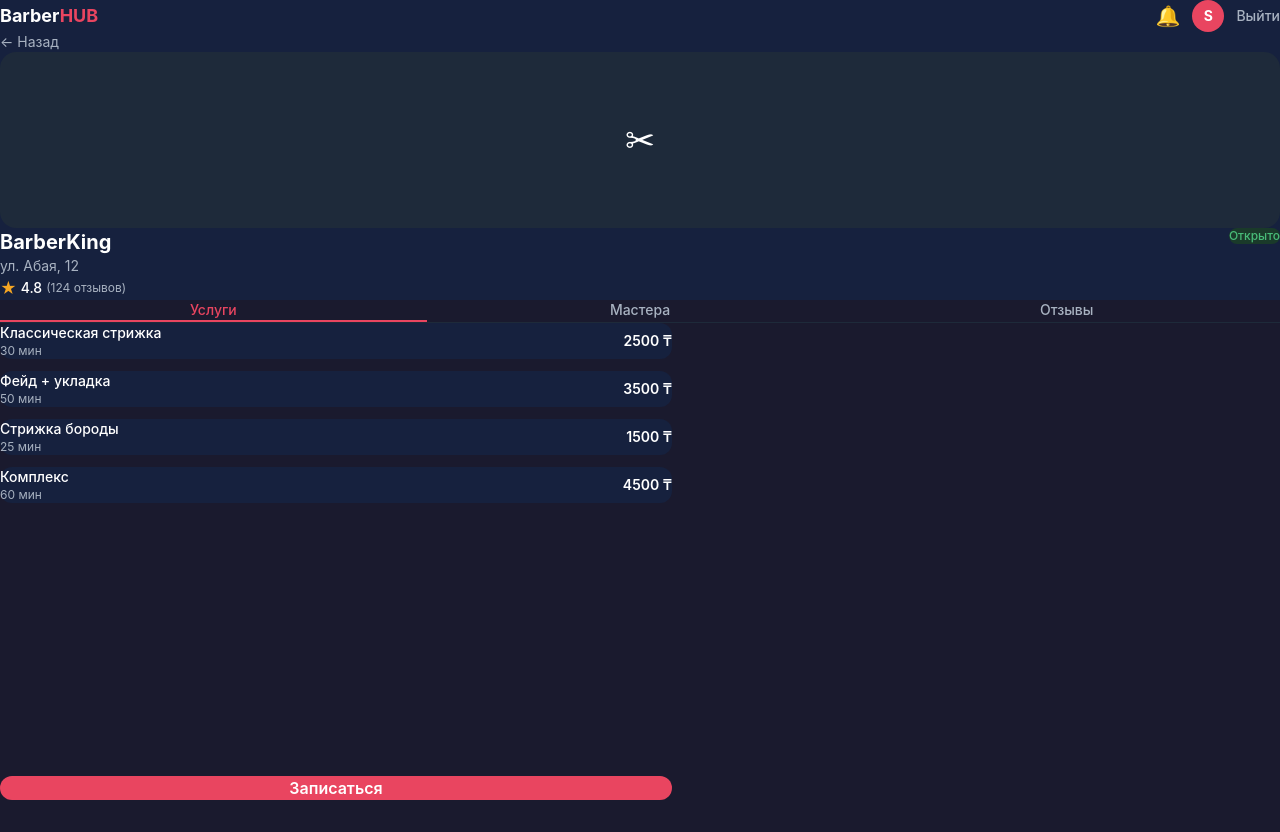
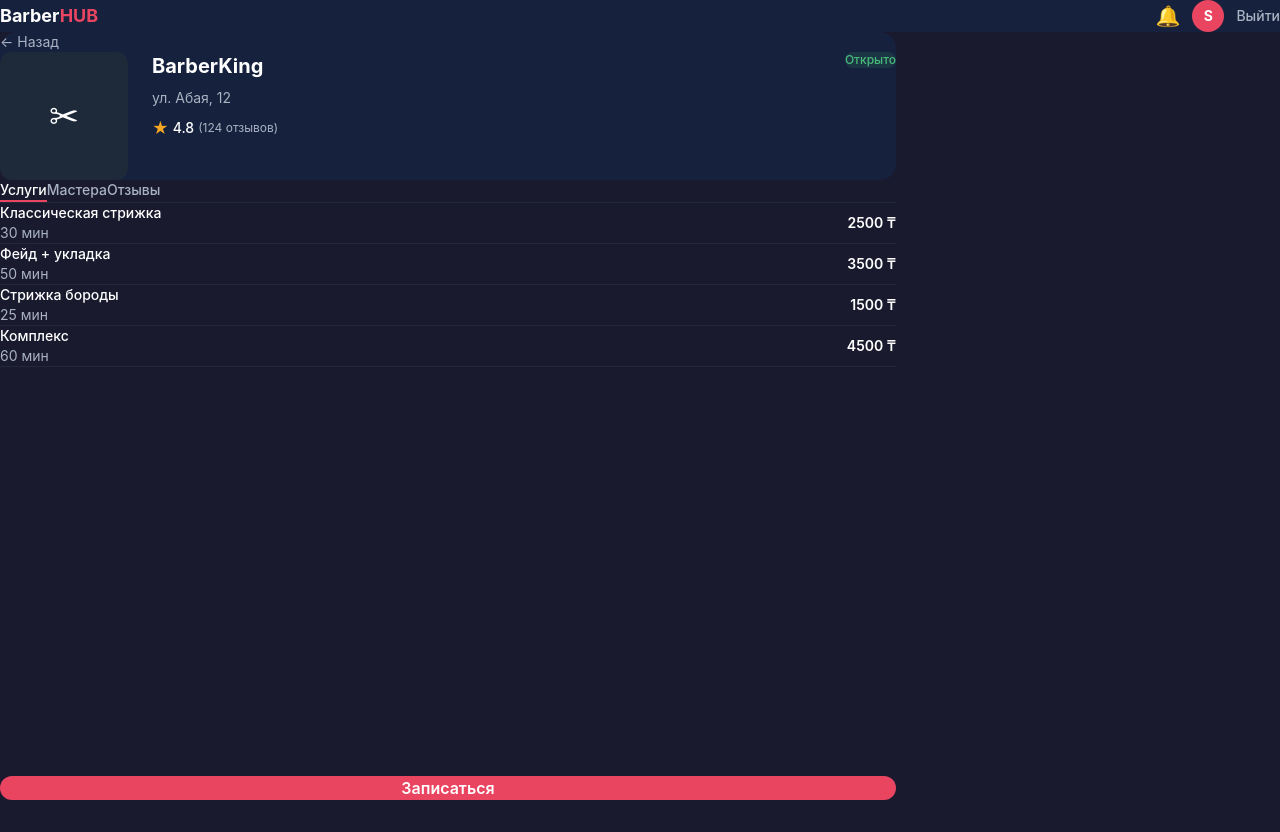
Before and after one commit to kaldybekoff/BarberShopHub_Frontend, a React (Vite) app: page /shops/1 in a window 1280 px wide. Built offline with nearby package versions, Linux system fonts and the light colour scheme; sample sign-in values are in the browser's storage.

Commit message:
polish search and shop details pages

```diff
--- a/src/components/shop/ReviewCard.jsx
+++ b/src/components/shop/ReviewCard.jsx
@@ -3,8 +3,8 @@ import colors from "../../styles/colors";
 function ReviewCard({ review }) {
   return (
     <div
-      className="px-4 py-3 rounded-xl flex flex-col gap-1"
-      style={{ backgroundColor: colors.dark }}>
+      className="p-4 rounded-xl flex flex-col gap-1 mb-3"
+      style={{ backgroundColor: colors.light }}>
       <div className="flex items-center justify-between">
         <span className="text-sm font-medium text-white">{review.author}</span>
         <span className="text-xs" style={{ color: colors.gray }}>{review.date}</span>
--- a/src/components/shop/ServiceItem.jsx
+++ b/src/components/shop/ServiceItem.jsx
@@ -3,11 +3,11 @@ import colors from "../../styles/colors";
 function ServiceItem({ service }) {
   return (
     <div
-      className="flex items-center justify-between px-4 py-3 rounded-xl"
-      style={{ backgroundColor: colors.dark }}>
+      className="flex items-center justify-between py-3"
+      style={{ borderBottom: "1px solid rgba(255,255,255,0.05)" }}>
       <div>
         <p className="text-white text-sm font-medium">{service.name}</p>
-        <p className="text-xs mt-0.5" style={{ color: colors.gray }}>{service.duration}</p>
+        <p className="text-sm mt-0.5" style={{ color: colors.gray }}>{service.duration}</p>
       </div>
       <span className="text-sm font-semibold text-white">{service.price} ₸</span>
     </div>
--- a/src/components/shop/ShopHeader.jsx
+++ b/src/components/shop/ShopHeader.jsx
@@ -5,44 +5,47 @@ function ShopHeader({ shop }) {
   const navigate = useNavigate();
 
   return (
-    <div className="px-4 pt-6 pb-4" style={{ backgroundColor: colors.dark }}>
+    <div className="rounded-2xl p-6" style={{ backgroundColor: colors.dark }}>
       <button
         onClick={() => navigate(-1)}
-        className="text-sm mb-4 flex items-center gap-1"
+        className="text-sm mb-5 flex items-center gap-1"
         style={{ color: colors.gray }}>
         ← Назад
       </button>
 
+      <div className="flex gap-6 items-start">
+        {/* фото */}
         {shop.image ? (
           <img
             src={shop.image}
             alt={shop.name}
-          className="w-full h-44 object-cover rounded-2xl mb-4"
+            className="w-32 h-32 object-cover rounded-xl shrink-0"
           />
         ) : (
           <div
-          className="w-full h-44 rounded-2xl flex items-center justify-center mb-4 text-4xl"
+            className="w-32 h-32 rounded-xl flex items-center justify-center text-4xl shrink-0"
             style={{ backgroundColor: colors.light }}>
             ✂
           </div>
         )}
 
-      <div className="flex items-start justify-between">
-        <div>
+        {/* инфо */}
+        <div className="flex flex-col gap-2 flex-1">
+          <div className="flex items-start justify-between gap-3">
             <h1 className="text-xl font-bold text-white">{shop.name}</h1>
-          <p className="text-sm mt-1" style={{ color: colors.gray }}>{shop.address}</p>
-        </div>
             <span
-          className="text-xs px-2 py-1 rounded-full font-medium mt-1"
+              className="text-xs px-2 py-0.5 rounded-full font-medium shrink-0"
               style={{
-            backgroundColor: shop.isOpen ? "#1a3a2a" : "#2a1a1a",
+                backgroundColor: shop.isOpen ? `${colors.success}20` : `${colors.accent}20`,
                 color: shop.isOpen ? colors.success : colors.accent,
               }}>
               {shop.isOpen ? "Открыто" : "Закрыто"}
             </span>
           </div>
 
-      <div className="flex items-center gap-1 mt-2">
+          <p className="text-sm" style={{ color: colors.gray }}>{shop.address}</p>
+
+          <div className="flex items-center gap-1">
             <span style={{ color: colors.gold }}>★</span>
             <span className="text-sm font-medium text-white">{shop.rating}</span>
             <span className="text-xs" style={{ color: colors.gray }}>
@@ -50,6 +53,8 @@ function ShopHeader({ shop }) {
             </span>
           </div>
         </div>
+      </div>
+    </div>
   );
 }
 
--- a/src/pages/user/SearchPage.jsx
+++ b/src/pages/user/SearchPage.jsx
@@ -43,42 +43,47 @@ function SearchPage() {
   });
 
   return (
-    <div className="min-h-screen px-4 py-6 max-w-2xl mx-auto"
+    <div className="min-h-screen max-w-6xl mx-auto px-6 py-8"
       style={{ backgroundColor: colors.primary }}>
 
-      <form onSubmit={handleSearch} className="flex gap-2 mb-4">
+      <form onSubmit={handleSearch} className="flex gap-2 mb-6 max-w-xl">
         <input
           type="text"
           value={searchQuery}
           onChange={(e) => setSearchQuery(e.target.value)}
           placeholder="Найти барбершоп..."
-          className="flex-1 px-4 py-3 rounded-xl text-white text-sm placeholder-gray-500 focus:outline-none"
-          style={{ backgroundColor: colors.light }}
+          className="flex-1 px-4 py-3 rounded-xl text-white text-sm focus:outline-none"
+          style={{
+            backgroundColor: colors.light,
+            border: "1px solid rgba(255,255,255,0.1)",
+          }}
         />
         <button
           type="submit"
-          className="px-4 py-3 rounded-xl text-sm font-medium text-white"
+          className="px-5 py-3 rounded-xl text-sm font-medium text-white hover:opacity-90 transition-opacity"
           style={{ backgroundColor: colors.accent }}>
           Найти
         </button>
       </form>
 
-      <div className="flex gap-2 overflow-x-auto pb-1 mb-5">
+      <div className="flex gap-0 border-b mb-6" style={{ borderColor: colors.light }}>
         {services.map((s) => (
           <button
             key={s.value}
             onClick={() => handleServiceClick(s.value)}
-            className="px-4 py-2 rounded-full text-sm font-medium whitespace-nowrap transition-colors"
+            className="px-5 py-2.5 text-sm font-medium whitespace-nowrap transition-colors"
             style={{
-              backgroundColor: activeService === s.value ? colors.accent : colors.light,
               color: activeService === s.value ? "#ffffff" : colors.gray,
+              borderBottom: activeService === s.value
+                ? `2px solid ${colors.accent}`
+                : "2px solid transparent",
             }}>
             {s.label}
           </button>
         ))}
       </div>
 
-      <p className="text-sm mb-4" style={{ color: colors.gray }}>
+      <p className="text-sm mb-5" style={{ color: colors.gray }}>
         Найдено: {filteredShops.length} барбершопов
       </p>
 
@@ -90,24 +95,24 @@ function SearchPage() {
           </p>
         </div>
       ) : (
-        <div className="flex flex-col gap-3">
+        <div className="grid grid-cols-1 sm:grid-cols-2 lg:grid-cols-3 gap-4">
           {filteredShops.map((shop) => (
             <div
               key={shop.id}
               className="rounded-2xl p-4 flex flex-col gap-2"
-              style={{ backgroundColor: colors.dark }}>
+              style={{ backgroundColor: colors.light }}>
 
-              <div className="flex items-start justify-between">
+              <div className="flex items-start justify-between gap-2">
                 <div>
                   <h3 className="font-semibold text-white text-base">{shop.name}</h3>
-                  <p className="text-xs mt-0.5" style={{ color: colors.gray }}>
+                  <p className="text-sm mt-0.5" style={{ color: colors.gray }}>
                     {shop.address} · {shop.distance}
                   </p>
                 </div>
                 <span
-                  className="text-xs px-2 py-1 rounded-full font-medium"
+                  className="text-xs px-2 py-0.5 rounded-full font-medium shrink-0"
                   style={{
-                    backgroundColor: shop.isOpen ? "#1a3a2a" : "#2a1a1a",
+                    backgroundColor: shop.isOpen ? `${colors.success}20` : `${colors.accent}20`,
                     color: shop.isOpen ? colors.success : colors.accent,
                   }}>
                   {shop.isOpen ? "Открыто" : "Закрыто"}
@@ -122,7 +127,7 @@ function SearchPage() {
                     ({shop.reviewCount})
                   </span>
                 </div>
-                <span className="text-sm" style={{ color: colors.gray }}>
+                <span className="text-sm text-white">
                   от {shop.priceFrom} ₸
                 </span>
               </div>
--- a/src/pages/user/ShopDetailsPage.jsx
+++ b/src/pages/user/ShopDetailsPage.jsx
@@ -41,18 +41,20 @@ function ShopDetailsPage() {
   return (
     <div className="min-h-screen pb-28" style={{ backgroundColor: colors.primary }}>
 
+      <div className="max-w-4xl mx-auto px-6 py-8">
+
         {/* шапка */}
         <ShopHeader shop={shop} />
 
         {/* табы */}
-      <div className="flex border-b px-4" style={{ borderColor: colors.light }}>
+        <div className="flex border-b mt-6" style={{ borderColor: colors.light }}>
           {tabs.map((tab) => (
             <button
               key={tab.key}
               onClick={() => handleTabClick(tab.key)}
-            className="flex-1 py-3 text-sm font-medium transition-colors"
+              className="px-5 py-3 text-sm font-medium transition-colors"
               style={{
-              color: activeTab === tab.key ? colors.accent : colors.gray,
+                color: activeTab === tab.key ? "#ffffff" : colors.gray,
                 borderBottom: activeTab === tab.key ? `2px solid ${colors.accent}` : "2px solid transparent",
               }}>
               {tab.label}
@@ -61,10 +63,10 @@ function ShopDetailsPage() {
         </div>
 
         {/* контент табов */}
-      <div className="px-4 py-4 max-w-2xl mx-auto">
+        <div className="py-6">
 
           {activeTab === "services" && (
-          <div className="flex flex-col gap-3">
+            <div>
               {shop.services.map((service) => (
                 <ServiceItem key={service.id} service={service} />
               ))}
@@ -78,7 +80,7 @@ function ShopDetailsPage() {
                 return (
                   <div key={master.id}
                     className="flex items-center gap-3 px-4 py-3 rounded-xl"
-                  style={{ backgroundColor: colors.dark }}>
+                    style={{ backgroundColor: colors.light }}>
                     <div className="w-10 h-10 rounded-full flex items-center justify-center text-sm font-bold text-white shrink-0"
                       style={{ backgroundColor: colors.accent }}>
                       {initials}
@@ -97,7 +99,7 @@ function ShopDetailsPage() {
           )}
 
           {activeTab === "reviews" && (
-          <div className="flex flex-col gap-3">
+            <div>
               {shop.reviews.map((review) => (
                 <ReviewCard key={review.id} review={review} />
               ))}
@@ -106,12 +108,14 @@ function ShopDetailsPage() {
 
         </div>
 
+      </div>
+
       {/* фиксированная кнопка записи */}
-      <div className="fixed bottom-0 left-0 right-0 px-4 py-4"
+      <div className="fixed bottom-0 left-0 right-0 px-6 py-4"
         style={{ backgroundColor: colors.primary }}>
         <button
           onClick={() => navigate(`/booking/${shop.id}`)}
-          className="w-full max-w-2xl mx-auto block py-3 rounded-xl font-semibold text-white text-base hover:opacity-90 transition-opacity"
+          className="w-full max-w-4xl mx-auto block py-3 rounded-xl font-semibold text-white text-base hover:opacity-90 transition-opacity"
           style={{ backgroundColor: colors.accent }}>
           Записаться
         </button>
```
Lines whose indentation alone changed are shown as unchanged.
